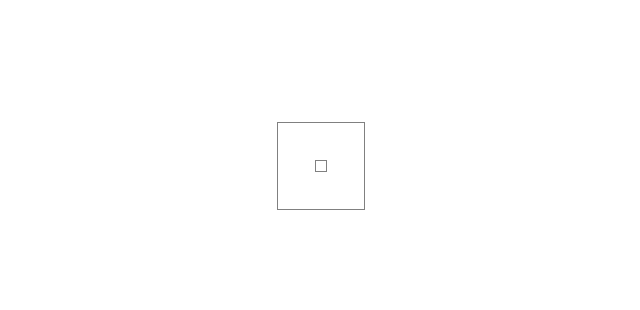
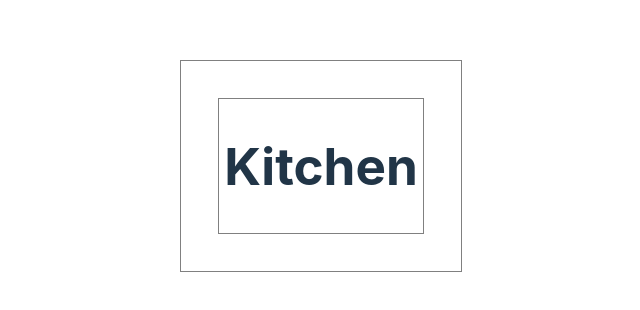
Before and after one commit to korycfitz/floorplan-lab, a React (Vite) app: page / in a window 1280 px wide. Shown: the part 234-544 px from the top of the page, without its empty margins (319-959 px from the left). Built offline with nearby package versions, Linux system fonts and the light colour scheme.

Commit message:
add all components and stub up

```diff
--- a/src/App.jsx
+++ b/src/App.jsx
@@ -1,9 +1,10 @@
 import './App.css'
+import FloorPlan from './FloorPlan'
 
 function App() {
   return (
     <div>
-
+      <FloorPlan />
     </div>
   )
 }
--- a/src/FloorPlan.jsx
+++ b/src/FloorPlan.jsx
@@ -0,0 +1,9 @@
+import Kitchen from "./Kitchen";
+
+function FloorPlan(props) {
+  return (
+    <h1>Kitchen</h1>
+  )
+}
+
+export default FloorPlan
--- a/src/Kitchen.jsx
+++ b/src/Kitchen.jsx
@@ -0,0 +1,10 @@
+import Oven from './Oven'
+import Sink from './Sink'
+
+function Kitchen(props) {
+  return (
+    <h1>Kitchen</h1>
+  )
+}
+
+export default Kitchen
--- a/src/Oven.jsx
+++ b/src/Oven.jsx
@@ -0,0 +1,8 @@
+
+function Oven(props) {
+  return (
+    <h1>Kitchen</h1>
+  )
+}
+
+export default Oven
--- a/src/Sink.jsx
+++ b/src/Sink.jsx
@@ -0,0 +1,7 @@
+function Sink(props) {
+  return (
+    <h1>Kitchen</h1>
+  )
+}
+
+export default Sink
```
Also changed, not shown: src/Bath.jsx (+7 -0 lines), src/BathList.jsx (added, +7 -0 lines), src/Bedroom.jsx (+7 -0 lines), src/BedroomList.jsx (added, +7 -0 lines), src/LivingRoom.jsx (+7 -0 lines), .eslintrc.cjs.
